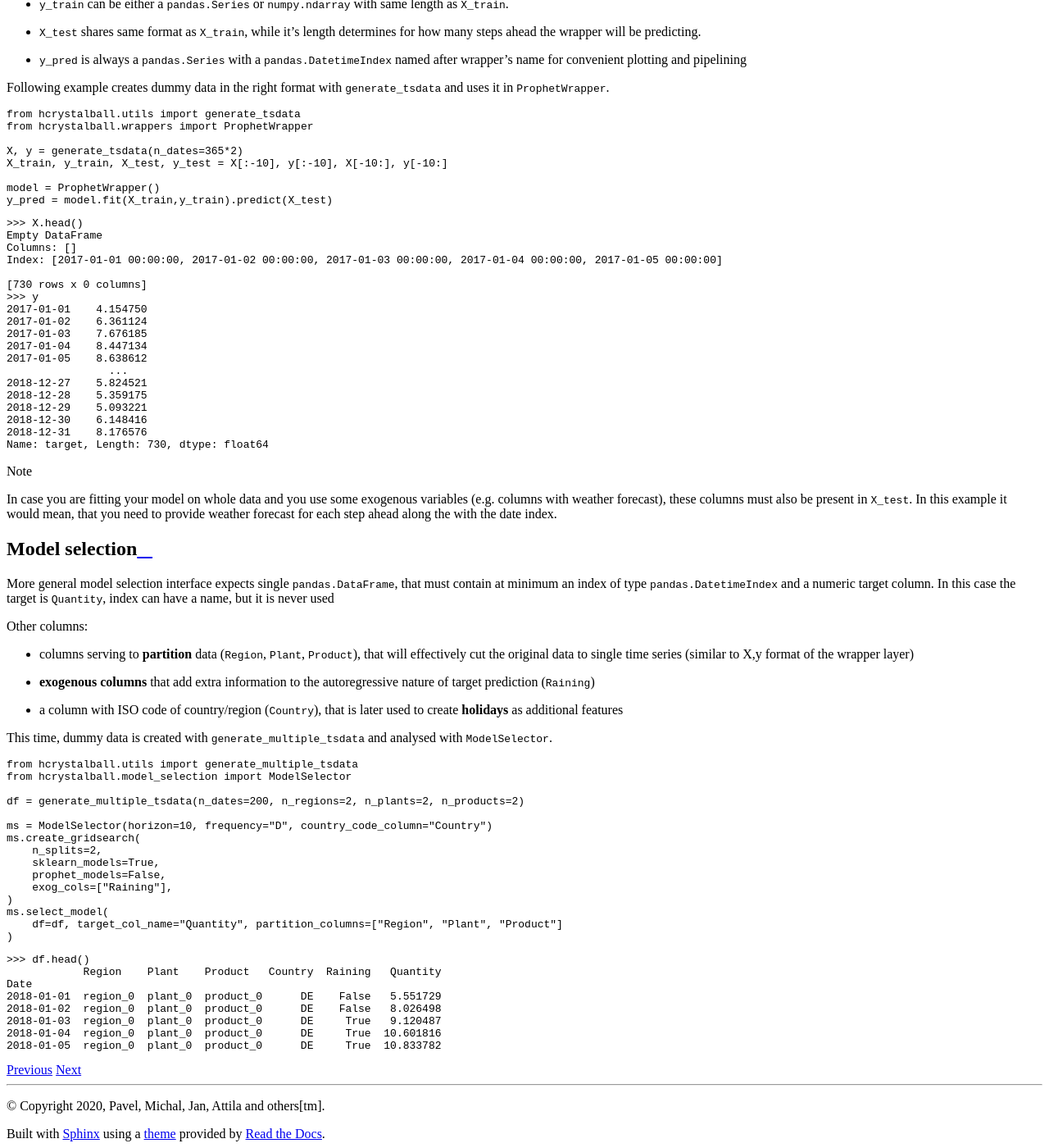
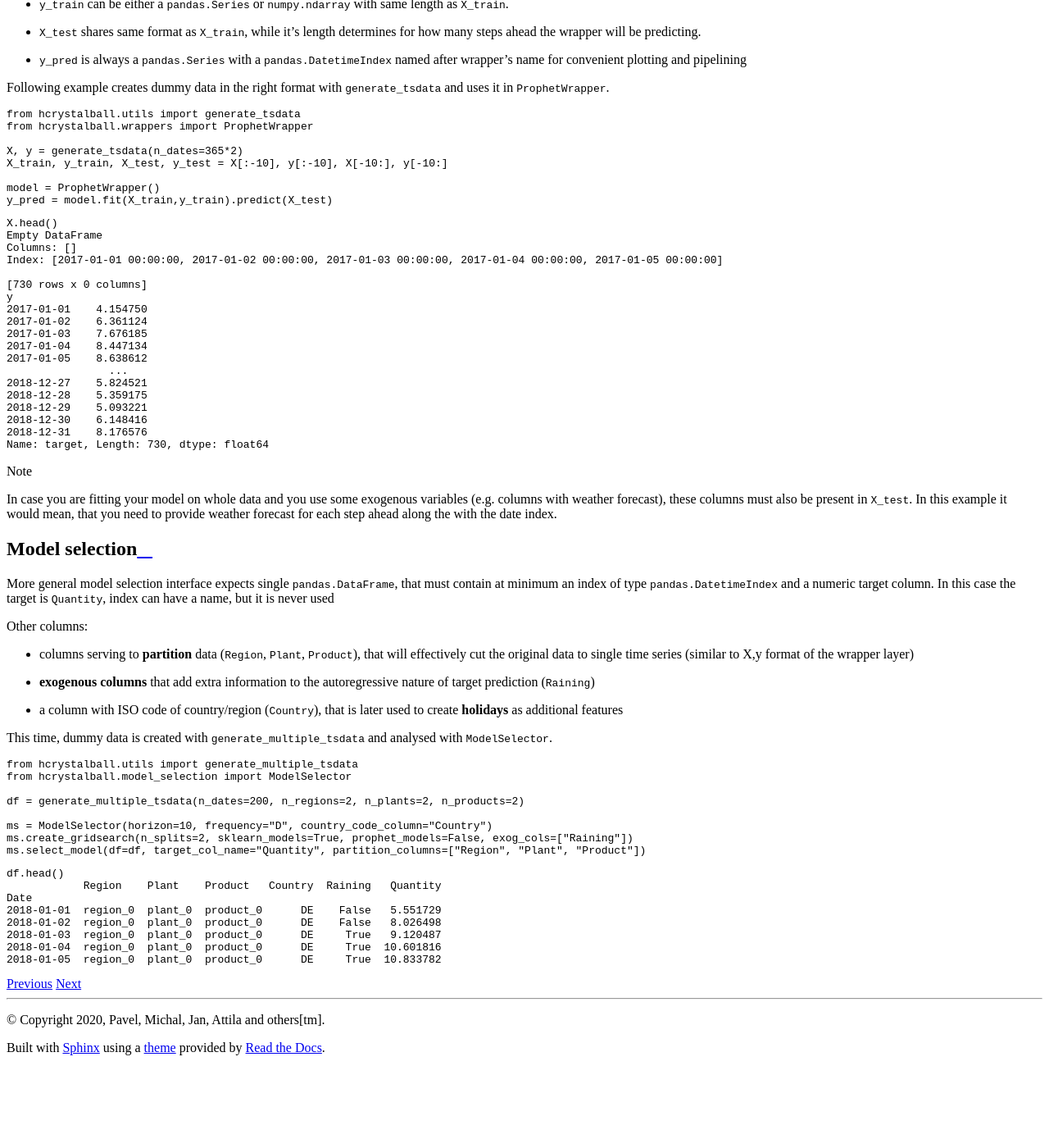
Before and after one commit to heidelbergcement/hcrystalball, a Sphinx documentation site: the page built from docs/data_format.rst, in a window 1280 px wide and 1400 px high, scrolled down 1904 px. Shown: the whole window at 82% size. Built offline with Sphinx 7.4.7 and the Read the Docs theme 2.0.0, drawn with Linux system fonts in a browser that asks for light colours; after the commit the page ends 3199 px from its top, so only the background shows below that.

```diff
--- a/docs/data_format.rst
+++ b/docs/data_format.rst
@@ -36,13 +36,13 @@ and uses it in `~hcrystalball.wrappers.ProphetWrapper`.
 
 .. code-block:: python
 
-    >>> X.head()
+    X.head()
     Empty DataFrame
     Columns: []
     Index: [2017-01-01 00:00:00, 2017-01-02 00:00:00, 2017-01-03 00:00:00, 2017-01-04 00:00:00, 2017-01-05 00:00:00]
 
     [730 rows x 0 columns]
-    >>> y
+    y
     2017-01-01    4.154750
     2017-01-02    6.361124
     2017-01-03    7.676185
@@ -87,19 +87,12 @@ This time, dummy data is created with `~hcrystalball.utils.generate_multiple_tsd
     df = generate_multiple_tsdata(n_dates=200, n_regions=2, n_plants=2, n_products=2)
 
     ms = ModelSelector(horizon=10, frequency="D", country_code_column="Country")
-    ms.create_gridsearch(
-        n_splits=2,
-        sklearn_models=True,
-        prophet_models=False,
-        exog_cols=["Raining"],
-    )
-    ms.select_model(
-        df=df, target_col_name="Quantity", partition_columns=["Region", "Plant", "Product"]
-    )
+    ms.create_gridsearch(n_splits=2, sklearn_models=True, prophet_models=False, exog_cols=["Raining"])
+    ms.select_model(df=df, target_col_name="Quantity", partition_columns=["Region", "Plant", "Product"])
 
 .. code-block:: python
 
-    >>> df.head()
+    df.head()
                 Region    Plant    Product   Country  Raining   Quantity
     Date
     2018-01-01  region_0  plant_0  product_0      DE    False   5.551729
--- a/docs/index.rst
+++ b/docs/index.rst
@@ -6,7 +6,7 @@ HCrystal Ball
         <img src="https://raw.githubusercontent.com/heidelbergcement/hcrystalball/master/docs/_static/hcrystal_ball_logo_black.svg" alt="HCrystalBall Logo" style="float:left;width:100px;height:75px;margin-right:15px;">
         <div>
            </br></br>
-           <i>A time series library that unifies the API for most commonly used libraries
+           <i>A library that unifies the API for most commonly used libraries
            and modelling techniques for time-series forecasting in the Python ecosystem.</i>
         </div>
    </div>
--- a/docs/model_selection.rst
+++ b/docs/model_selection.rst
@@ -32,9 +32,9 @@ you would expect to find from model selection process.
 
 .. code-block:: python
 
-    >>> from hcrystalball.model_selection import load_model_selector_result
-    >>> msr = load_model_selector_result(partition_hash='fb452abd91f5c3bcb8afa4162c6452c2')
-    >>> msr
+    from hcrystalball.model_selection import load_model_selector_result
+    msr = load_model_selector_result(partition_hash='fb452abd91f5c3bcb8afa4162c6452c2')
+    msr
     ModelSelectorResult
     -------------------
     best_model_name: sklearn
```
Also changed, not shown: 2 other files.
